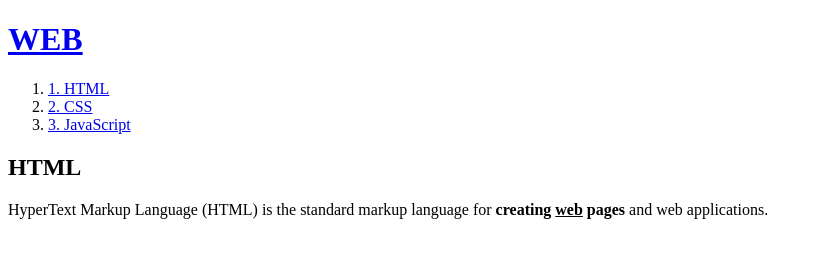
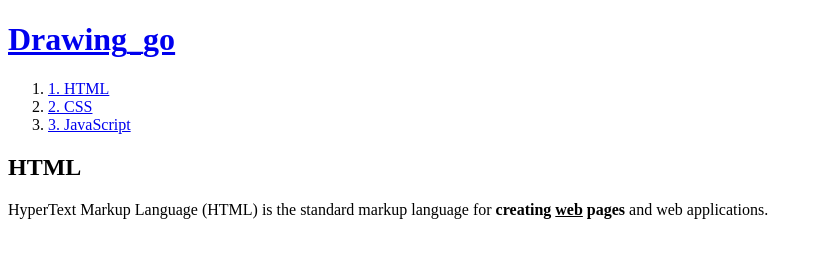
Before and after one commit to aqs09/web1, a plain HTML site: page 1.html in a window 1280 px wide. Shown: the whole page, without its empty margins (0-823 px from the left). Drawn offline with Linux system fonts and the light colour scheme.

Commit message:
Add files via upload

```diff
--- a/1.html
+++ b/1.html
@@ -2,12 +2,12 @@
 <html>
 
 <head>
-  <title>WEB1 - html</title>
+  <title>Brad_go</title>
   <meta charset = "utf-8">
 </head>
 
 <body>
-  <h1><a href="index.html">WEB</a></h1>
+  <h1><a href="index.html">Drawing_go</a></h1>
   <ol>
     <li><a href="1.html">1. HTML</a></li>
     <li><a href="2.html">2. CSS</a></li>
```
